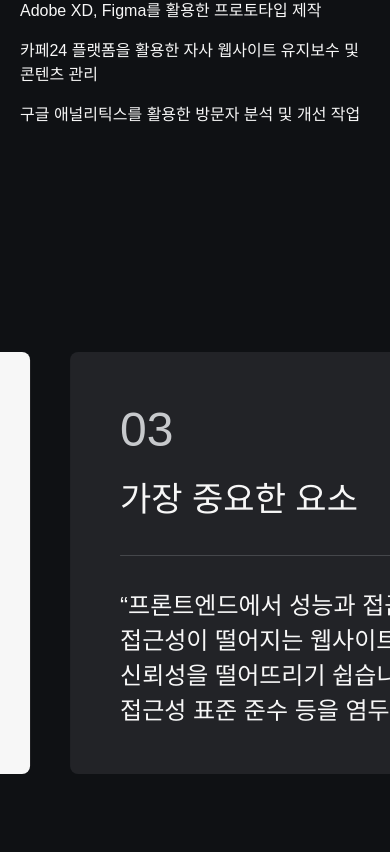
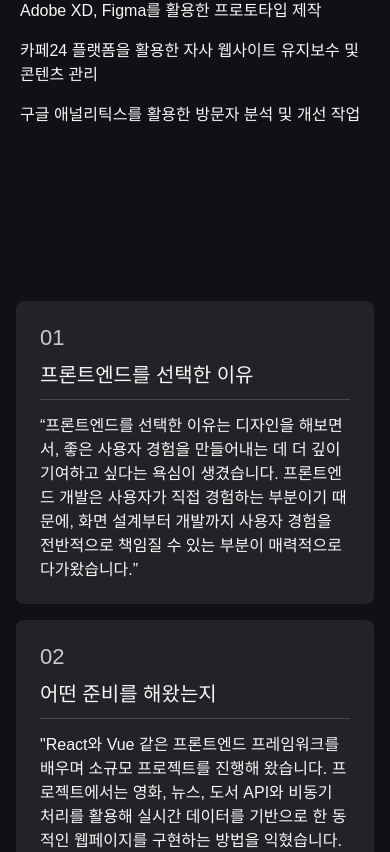
Before and after one commit to qodql/vue-portfolio, a Vue app: page / in a window 390 px wide. Shown: the part 892-1744 px from the top of the page. Built offline with nearby package versions, Linux system fonts and the light colour scheme; a web font is replaced by a local one.

Commit message:
about final

```diff
--- a/src/App.vue
+++ b/src/App.vue
@@ -353,9 +353,13 @@ function showProjectModal(project: any) {
     isProjectModalOpen.value = true;
 }
 
+onMounted(() => {
+    // refresh
+    window.addEventListener('beforeunload', () => {
+        window.scrollTo(0, 0);
+    });
 
-onMounted(()=>{
-    //nav
+    // nav
     const navLinks = document.querySelectorAll('nav a') as NodeListOf<HTMLAnchorElement>;
 
     navLinks.forEach(link => {
@@ -374,8 +378,7 @@ onMounted(()=>{
         });
     });
 
-
-    //scroll
+    // scroll
     function init() {
         const section2 = document.querySelector('#about') as HTMLElement;
         const horizontalScroll = document.querySelector('.about-container') as HTMLElement;
@@ -385,19 +388,20 @@ onMounted(()=>{
         const windowWidth = window.innerWidth;
         const horizontalScrollWidth = windowWidth * 2;
         const scrollDistance = elAboutItem[0].offsetWidth * 3; // 가로 스크롤 진행 거리
+
         let itemWid = [
             elAboutItemInner[0].offsetWidth,
             elAboutItemInner[1].offsetWidth
         ];
-       let itemCount:number = 0; //itemTimeout;
+        let itemCount: number = 0;
         let itemNum: number = 0;
 
-       section2.style.height = scrollDistance*1.45 +'px';
+        section2.style.height = scrollDistance * 1.45 + 'px';
 
-       window.addEventListener('scroll', () => {
+        // scroll controll
+        const onScroll = () => {
             const scrollY = window.scrollY;
 
-       // 2번째 섹션의 자식 요소가 화면 상단에 도달했을 때 fixed 처리
             if (scrollY >= section2Top && scrollY <= section2Top + scrollDistance) {
                 horizontalScroll.style.position = 'fixed';
                 horizontalScroll.style.top = '25vh';
@@ -405,47 +409,70 @@ onMounted(()=>{
                 const progress = (scrollY - section2Top) / scrollDistance;
                 const translateX = -progress * (horizontalScrollWidth - windowWidth);
 
-           if(translateX > 0){
+                if (translateX > 0) {
                     horizontalScroll.style.transform = `translateX(${translateX}px)`;
-           }else{
-
-               itemNum = (itemWid[itemCount] * (itemCount+1)) - (scrollY - section2Top);
-               if(itemNum > 100){
-                   elAboutItemInner[itemCount].style.width = itemNum+'px';
+                } else {
+                    itemNum = (itemWid[itemCount] * (itemCount + 1)) - (scrollY - section2Top);
+                    if (itemNum > 100) {
+                        elAboutItemInner[itemCount].style.width = itemNum + 'px';
                         elAboutItem[itemCount].classList.remove('active');
-               }else{
-                   elAboutItemInner[itemCount].style.width = 120+'px';
+                    } else {
+                        elAboutItemInner[itemCount].style.width = '120px';
                         elAboutItem[itemCount].classList.add('active');
                     }
-
-               if(elAboutItem[itemCount].classList.contains('active')){
+                    if (elAboutItem[itemCount].classList.contains('active')) {
                         itemCount = 1;
-               }else{
+                    } else {
                         itemCount = 0;
                     }
                 }
-
             } else if (scrollY > section2Top + scrollDistance) {
-           // 가로 스크롤이 끝난 후 세로 스크롤 전환
                 horizontalScroll.style.position = 'absolute';
                 horizontalScroll.style.top = `calc(25vh + ${scrollDistance}px)`;
             } else {
-           // 초기 상태로 복귀
                 horizontalScroll.style.position = 'absolute';
                 horizontalScroll.style.top = '25vh';
 
                 const progress = (scrollY - section2Top) / scrollDistance;
                 const translateX = -progress * (horizontalScrollWidth - windowWidth);
                 horizontalScroll.style.transform = `translateX(${translateX}px)`;
+            }
+        };
 
+        // scroll event
+        const manageScrollEvent = () => {
+            const currentWidth = window.innerWidth;
+
+            if (currentWidth > 1200) {
+                window.addEventListener('scroll', onScroll);
+            } else {
+                window.removeEventListener('scroll', onScroll);
             }
+        };
+
+        manageScrollEvent();
+
+        window.addEventListener('resize', manageScrollEvent);
+    }
+
+    let previousWidth = window.innerWidth;
+
+    // refresh top
+    window.addEventListener('resize', () => {
+        const currentWidth = window.innerWidth;
+
+        if ((previousWidth <= 1200 && currentWidth > 1200) || (previousWidth > 1200 && currentWidth <= 1200)) {
+            window.scrollTo(0, 0);
+            window.location.reload();
+        }
+
+        previousWidth = currentWidth;
     });
 
-   }
     window.onload = init;
+});
 
 
-})
 
 
 </script>
--- a/src/assets/styles/Responsive.scss
+++ b/src/assets/styles/Responsive.scss
@@ -114,6 +114,42 @@
                 }
             }
         }
+        #about {
+            height: 100% !important;
+            padding: 180px 60px;
+            .about-container {
+                position: relative;
+                top: 0;
+                left: 50%;
+                transform: translate(-50%);
+                .about-list {
+                    flex-direction: column;
+                    gap: 36px;
+                    .about-item {
+                        &.active {
+                            display: none;
+                        }
+                        .about-item-inner {
+                            width: 100%;
+                            height: 100%;
+                            padding: 36px;
+                            span {
+                                font-size: 36px;
+                                padding-bottom: 16px;
+                            }
+                            h5 {
+                                font-size: 32px;
+                                padding-bottom: 28px;
+                            }
+                            p {
+                                font-size: 22px;
+                                padding-top: 28px;
+                            }
+                        }
+                    }
+                }
+            }
+        }
         #skill {
             padding: 180px 60px;
             .skill-container {
@@ -204,6 +240,28 @@
                             li {
                                 margin: 16px 0;
                                 padding-left: 12px;
+                            }
+                        }
+                    }
+                }
+            }
+        }
+        #about {
+            padding: 160px 60px;
+            .about-container {
+                .about-list {
+                    gap: 32px;
+                    .about-item {
+                        .about-item-inner {
+                            padding: 28px;
+                            span {
+                                font-size: 32px;
+                            }
+                            h5 {
+                                font-size: 30px;
+                            }
+                            p {
+                                font-size: 20px;
                             }
                         }
                     }
@@ -320,6 +378,30 @@
                         ul {
                             li {
                                 padding-left: 8px;
+                            }
+                        }
+                    }
+                }
+            }
+        }
+        #about {
+            padding: 160px 16px;
+            .about-container {
+                .about-list {
+                    gap: 28px;
+                    .about-item {
+                        .about-item-inner {
+                            span {
+                                font-size: 28px;
+                                padding-bottom: 12px;
+                            }
+                            h5 {
+                                font-size: 24px;
+                                padding-bottom: 16px;
+                            }
+                            p {
+                                font-size: 18px;
+                                padding-top: 16px;
                             }
                         }
                     }
@@ -445,6 +527,30 @@
                 }
             }
         }
+        #about {
+            .about-container {
+                .about-list {
+                    gap: 16px;
+                    .about-item {
+                        .about-item-inner {
+                            padding: 24px;
+                            span {
+                                font-size: 22px;
+                                padding-bottom: 8px;
+                            }
+                            h5 {
+                                font-size: 20px;
+                                padding-bottom: 12px;
+                            }
+                            p {
+                                font-size: 16px;
+                                padding-top: 12px;
+                            }
+                        }
+                    }
+                }
+            }
+        }
         #skill {
             .skill-container {
                 h3 {
```
Lines whose indentation alone changed are shown as unchanged.
